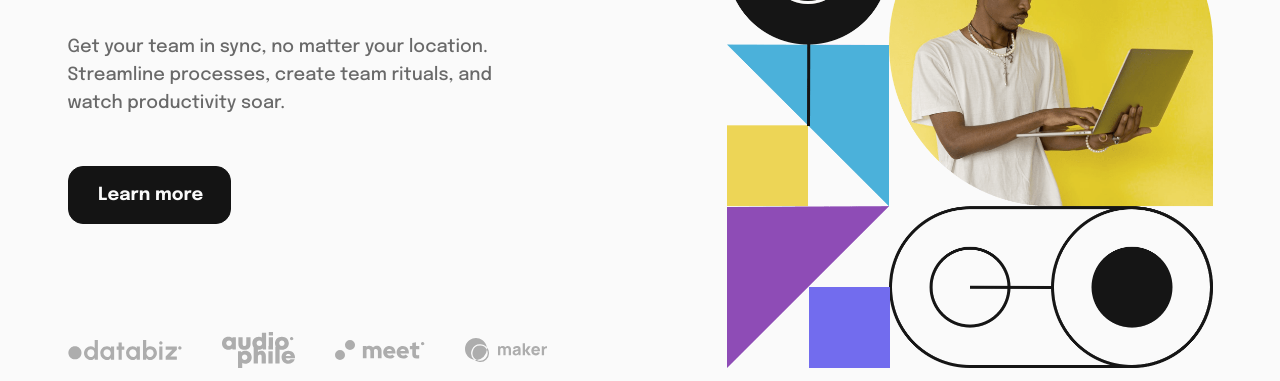
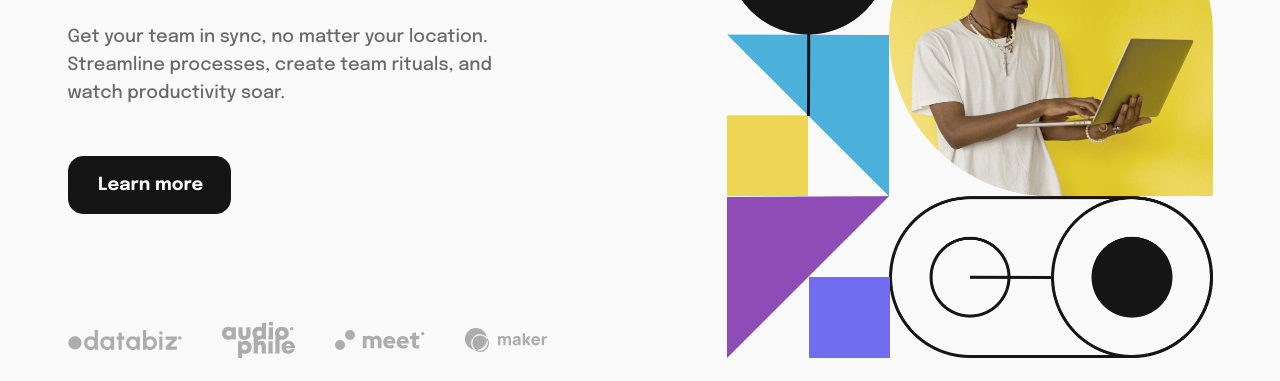
Before and after one commit to FelipeAmorimDev/Intro-section-with-dropdown-navigation, a plain HTML site: page index.html in a window 1280 px wide. Shown: the part 419-800 px from the top of the page. Drawn offline with Linux system fonts and the light colour scheme.

Commit message:
Ajustado error de padding no body

```diff
--- a/css/style.css
+++ b/css/style.css
@@ -8,7 +8,7 @@
 body{
   margin: 0px;
   background-color: var(--cor-3);
-  padding: 10px 16px;
+  padding: 0px 16px;
 }
 
 h1,h2,h3,p{
```
